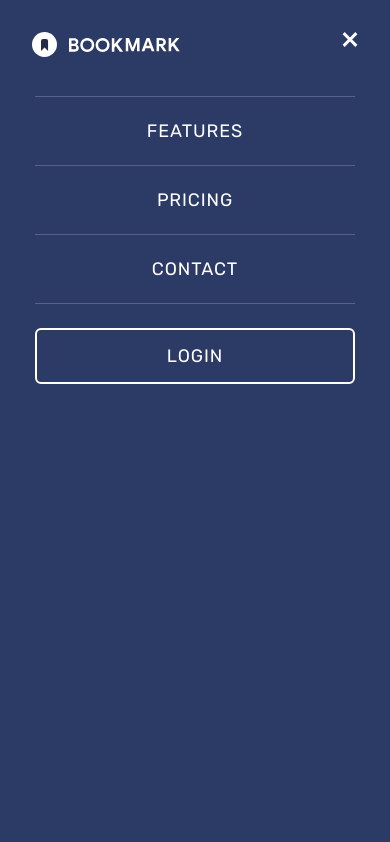
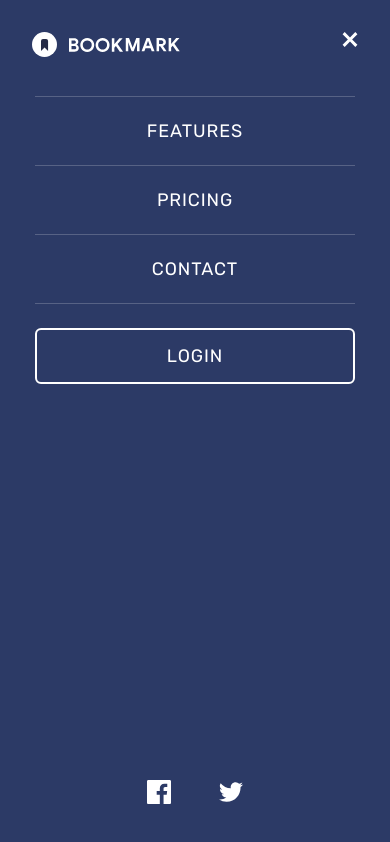
Before and after one commit to gustavo2023/bookmark-landing-page, a website: page index.html in a window 390 px wide. Both pictures are taken after a click on the button "Open navigation menu". Drawn offline with nearby package versions, Linux system fonts and the light colour scheme; files that its build step writes are made by us from their sources.

Commit message:
feat: add social media links to mobile navigation
- Add a social media link section to the bottom of the mobile navigation menu.
- Remove redundant comment from the HTML head.

```diff
--- a/index.html
+++ b/index.html
@@ -3,7 +3,6 @@
   <head>
     <meta charset="UTF-8" />
     <meta name="viewport" content="width=device-width, initial-scale=1.0" />
-    <!-- displays site properly based on user's device -->
 
     <link
       rel="icon"
@@ -153,6 +152,51 @@
             >
           </li>
         </ul>
+
+        <div
+          class="mt-auto w-full max-w-sm px-8 md:hidden"
+          role="group"
+          aria-labelledby="social-nav-label"
+        >
+          <h2 class="sr-only">Follow Bookmark on social media</h2>
+
+          <ul class="flex items-center justify-center gap-8 py-8">
+            <li>
+              <a
+                href="#"
+                class="inline-flex items-center justify-center p-2 rounded focus-visible:outline-none focus-visible:ring-2 focus-visible:ring-white/60"
+                target="_blank"
+                rel="noopener noreferrer"
+              >
+                <svg xmlns="http://www.w3.org/2000/svg" width="24" height="24">
+                  <path
+                    fill="#FFF"
+                    fill-rule="evenodd"
+                    d="M22.675 0H1.325C.593 0 0 .593 0 1.325v21.351C0 23.407.593 24 1.325 24H12.82v-9.294H9.692v-3.622h3.128V8.413c0-3.1 1.893-4.788 4.659-4.788 1.325 0 2.463.099 2.795.143v3.24l-1.918.001c-1.504 0-1.795.715-1.795 1.763v2.313h3.587l-.467 3.622h-3.12V24h6.116c.73 0 1.323-.593 1.323-1.325V1.325C24 .593 23.407 0 22.675 0z"
+                  />
+                </svg>
+                <span class="sr-only">Facebook</span>
+              </a>
+            </li>
+            <li>
+              <a
+                href="#"
+                class="inline-flex items-center justify-center p-2 rounded focus-visible:outline-none focus-visible:ring-2 focus-visible:ring-white/60"
+                target="_blank"
+                rel="noopener noreferrer"
+              >
+                <svg xmlns="http://www.w3.org/2000/svg" width="24" height="20">
+                  <path
+                    fill="#FFF"
+                    fill-rule="evenodd"
+                    d="M24 2.557a9.83 9.83 0 0 1-2.828.775A4.932 4.932 0 0 0 23.337.608a9.864 9.864 0 0 1-3.127 1.195A4.916 4.916 0 0 0 16.616.248c-3.179 0-5.515 2.966-4.797 6.045A13.978 13.978 0 0 1 1.671 1.149a4.93 4.93 0 0 0 1.523 6.574 4.903 4.903 0 0 1-2.229-.616c-.054 2.281 1.581 4.415 3.949 4.89a4.935 4.935 0 0 1-2.224.084 4.928 4.928 0 0 0 4.6 3.419A9.9 9.9 0 0 1 0 17.54a13.94 13.94 0 0 0 7.548 2.212c9.142 0 14.307-7.721 13.995-14.646A10.025 10.025 0 0 0 24 2.557z"
+                  />
+                </svg>
+                <span class="sr-only">Twitter</span>
+              </a>
+            </li>
+          </ul>
+        </div>
       </nav>
     </header>
   </body>
```
